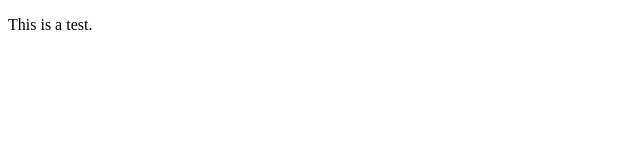
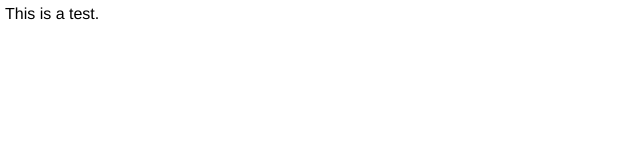
Before and after one commit to Timato24/conbits, a plain HTML site: page index.html in a window 1280 px wide. Shown: the whole page, without its empty margins (0-640 px from the left). Drawn offline with Linux system fonts and the light colour scheme.

Commit message:
Test sentence

```diff
--- a/index.html
+++ b/index.html
@@ -4,8 +4,11 @@
     <meta charset="UTF-8">
     <meta name="viewport" content="width=device-width, initial-scale=1.0">
     <title>ConBits</title>
+    <link rel="stylesheet" href="main.css">
 </head>
 <body>
-    <p>This is a test.</p>
+    <div class='header'>
+        <p>This is a test.</p>
+    </div>
 </body>
 </html>
--- /dev/null
+++ b/main.css
@@ -0,0 +1,12 @@
+* {
+    margin: 0;
+    padding: 0;
+    font-family: 'Helvetica';
+}
+
+.header {
+    width: 100%;
+    height: 40px;
+    padding-top: 5px;
+    padding-left: 5px;
+}
```
Also changed, not shown: images/Cartoon-big-tree-vector-cutout.png (added).
